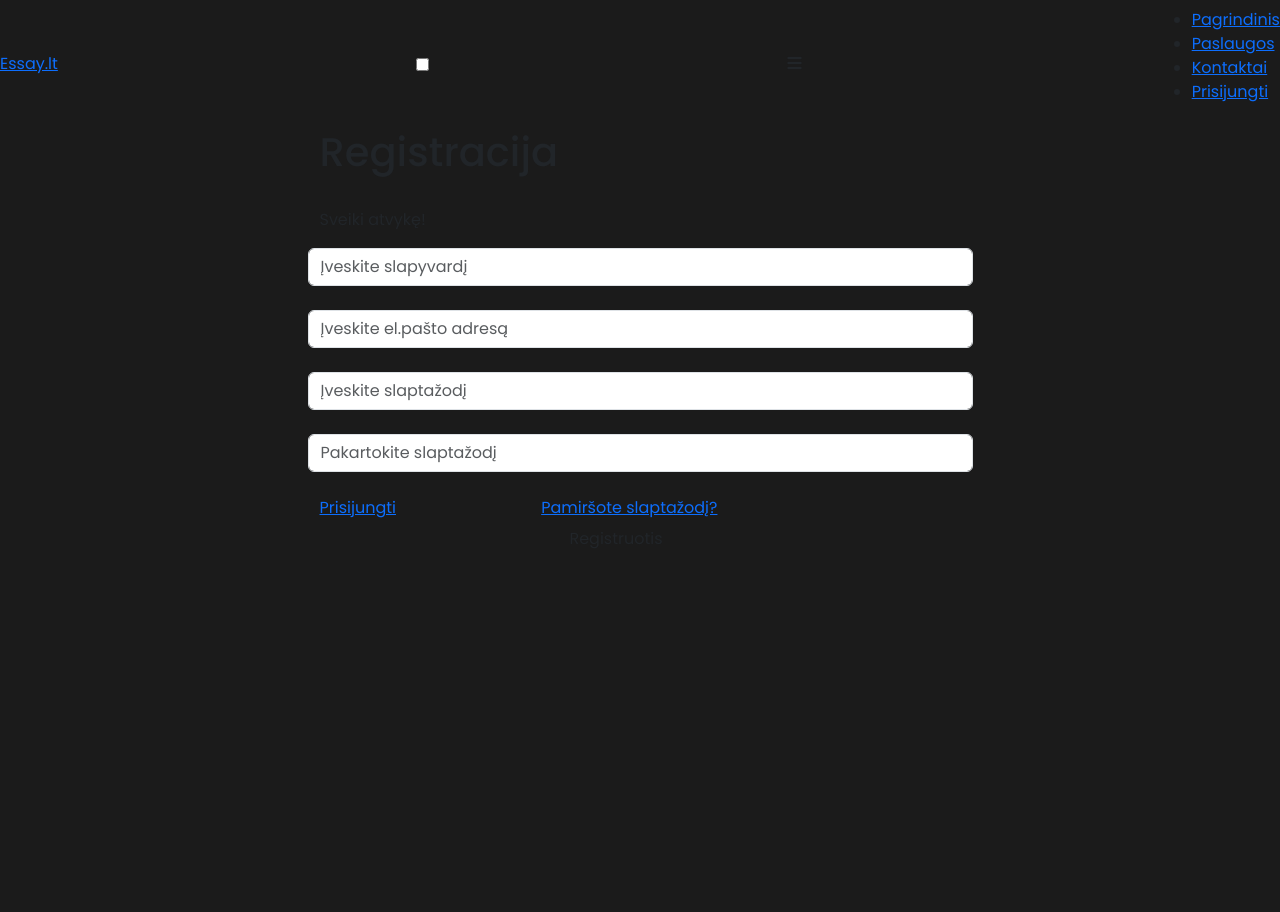
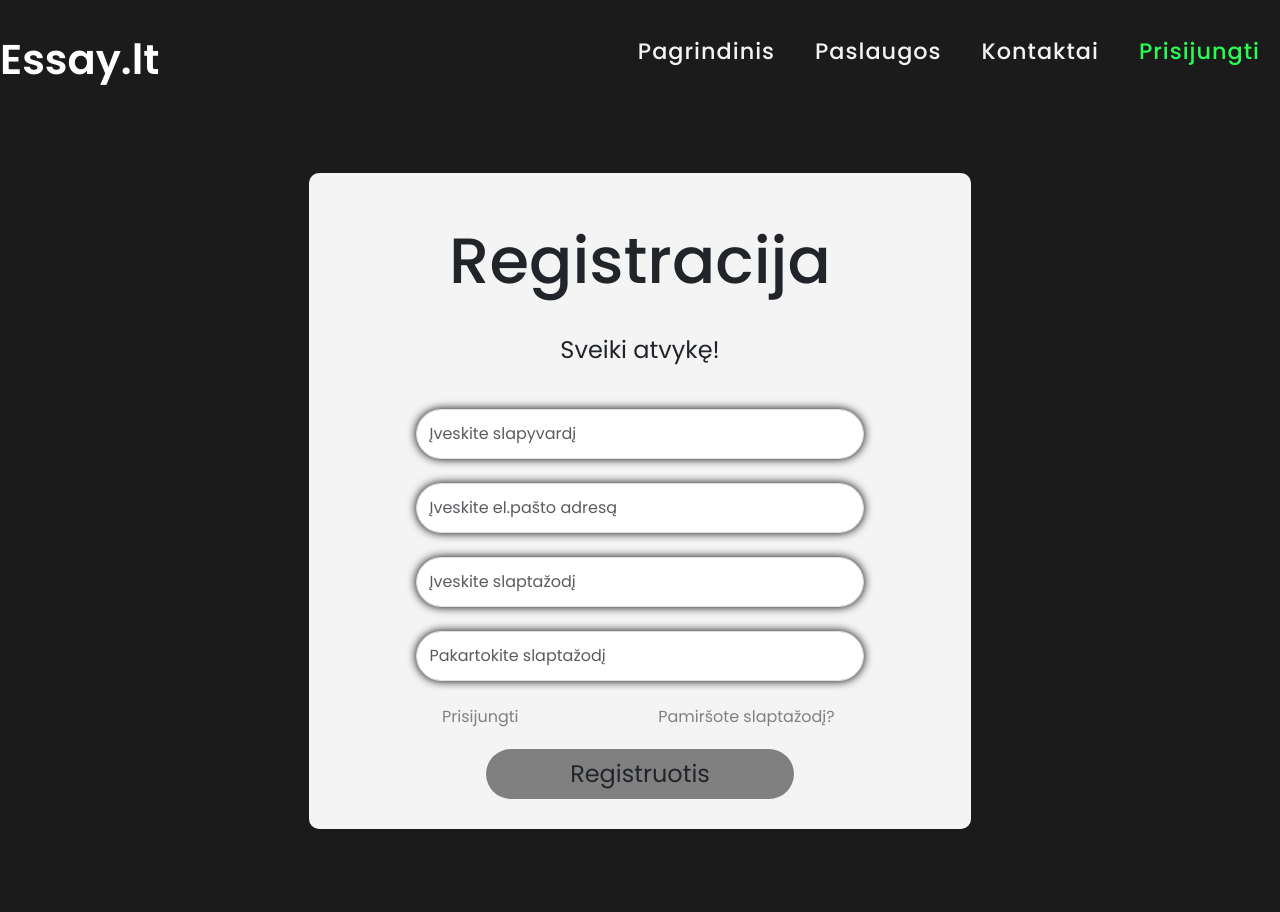
Before and after one commit to Erneeh/Essay-1, a Django app: page /register/ in a window 1280 px wide. Before the commit the page ends 548 px from the top, so only its background shows below. Run offline with Django 3.2, Linux system fonts and the light colour scheme; data comes from the database, SQL or seed files in the repository; some libraries are stand-ins or nearby versions.

Commit message:
updeitas jopapa

```diff
--- a/Projektas/staticfiles_build/static/css/forma.css
+++ b/Projektas/staticfiles_build/static/css/forma.css
@@ -0,0 +1,198 @@
+* {
+    box-sizing: border-box;
+
+}
+
+
+.konteineris {
+    padding: calc(100% - 96%);
+    background-color: transparent;
+    font-family: system-ui, -apple-system, BlinkMacSystemFont, 'Segoe UI', Roboto, Oxygen, Ubuntu, Cantarell, 'Open Sans', 'Helvetica Neue', sans-serif;
+}
+.deze-forma {
+}
+
+.deze-text-login {
+    padding: 2px;
+    background-color: transparent;
+}
+
+.login-container {
+    background-color: rgba(255, 255, 255, 0.952);
+    border-radius: 10px;
+    margin-bottom: 30px;
+}
+
+.text-container {
+    background: linear-gradient(rgb(179, 178, 178), #636363);
+    border-radius: 10px;
+    margin-bottom: 30px;
+}
+
+.login-row {
+    margin: 0 auto;
+    display: flex;
+    justify-content: center;
+    align-items: center;
+    background-color: transparent;
+}
+.text-row {
+    margin: 0;
+    display: flex;
+    justify-content: center;
+    align-items: center;
+    background-color: transparent;
+    height: 100%;
+    padding: 60px;
+}
+.text-row h1 {
+    margin: 0;
+    display: flex;
+    justify-content: center;
+    align-items: center;
+    padding: 3px;
+    background-color: transparent;
+    font-size: 2.5rem;
+}
+
+.login-header {
+    padding-top: 30px;
+    background-color: transparent;
+    align-items: center;
+    margin: 0 auto;
+    justify-content: center;
+    padding-top: 50px;
+}
+.login-header h1, .login-header p {
+    align-items: center;
+    text-align: center;
+    background: transparent;
+}
+.login-header h1 {
+    font-size: 4rem;
+}
+.login-header p {
+    font-size: 1.5rem;
+    padding-bottom: 15px;
+}
+.login-header p a {
+    background-color: transparent;
+    color: #636363
+}
+.login-header p a:hover {
+    transition: 0.5s;
+    text-decoration: none;
+    color:#29fd53
+}
+.login-form {
+    padding-top: 10px;
+    background-color: transparent;
+    align-items: center;
+    margin: auto;
+    justify-content: center;
+}
+.login-form .row {
+    align-items: center;
+    margin: auto;
+    justify-content: center;
+    background-color: transparent;
+
+}
+.login-form .row a {
+    width: 50%;
+    text-decoration: none;
+    margin-top: 25px;
+    margin-bottom: 35px;
+    color: grey;
+    background-color: transparent;
+
+}
+.login-form .row a:hover {
+    transition: 0.5s;
+    color:#29fd53
+}
+.login-form input {
+    width: 70%;
+    border-radius: 50px;
+    box-shadow:  0 0 10px 0.01px black;
+    height: 50px;
+    cursor: pointer;
+}
+.login-form textarea, .pamirsau-slaptazodi {
+    width: 70%;
+    border-radius: 30px;
+    box-shadow:  0 0 10px 0.01px black;
+    cursor: pointer;
+    padding-left: 15px;
+    padding-top: 15px;
+    min-height: 100px;
+    max-height: 200px;
+}
+
+
+.login-buttons {
+    padding-top: 10px;
+    background-color: transparent;
+    align-items: center;
+    margin: 0 auto;
+    justify-content: center;
+}
+ .login-buttons-primary, .login-buttons-secondary {
+    align-items: center;
+    justify-content: center;
+    display: flex;
+    margin: 0 auto;
+    padding: 10px;
+    background-color: transparent;
+ }
+
+ .login-buttons-primary {
+    width: 50%;
+ }
+ .login-buttons-primary button {
+    width: 50%;
+    border-radius: 50px;
+    background-color: grey;
+    height: 50px;;
+    margin-bottom: 20px;
+    font-size: 1.5rem;
+    text-align: center;
+ }
+ .login-buttons-primary button:hover {
+    background: white;
+    border-color: black;
+    transition: 0.5s;
+    font-size: 1.5rem;
+    text-align: center;
+ }
+
+ .login-buttons-secondary1 {
+    background-color: transparent;
+    align-items: center;
+    justify-content: center;
+    display: flex;
+    margin: 0 auto;
+ }
+ .login-buttons-secondary1 a {
+    text-decoration: none;
+    margin-top: 25px;
+    margin-bottom: 35px;
+    color: grey;
+    background-color: transparent;
+ }
+ .login-buttons-secondary1 a:hover {
+    transition: 0.5s;
+    color:#29fd53
+ }
+
+ .linkas1 {
+    align-items: center;
+    background-color: transparent;
+    text-align: center;
+ }
+
+ .linkas2 {
+    align-items: center;
+    background-color: transparent;
+    text-align: center;
+ }
--- a/Projektas/staticfiles_build/static/css/header.css
+++ b/Projektas/staticfiles_build/static/css/header.css
@@ -6,3 +6,117 @@
   font-family: 'Poppins', sans-serif;
   background: #1b1b1b;
 }
+
+
+nav{
+  display: flex;
+  height: 120px;
+  width: 100%;
+  background: #1b1b1b;
+  align-items: center;
+  justify-content: space-between;
+  padding: 0 50px 0 100px;
+  flex-wrap: wrap;
+
+}
+
+nav .logo a, nav .logo a:visited {
+  text-decoration: none;
+  color: #ffffff;
+  font-size: 2.6rem;
+  font-weight: 600;
+}
+nav ul{
+  display: flex;
+  flex-wrap: wrap;
+  list-style: none;
+}
+nav ul li{
+  margin: 0 5px;
+}
+nav ul li a{
+  color: #f2f2f2;
+  text-decoration: none;
+  font-size: 1.4rem;
+  font-weight: 500;
+  padding: 8px 15px;
+  border-radius: 5px;
+  letter-spacing: 1px;
+  transition: all 0.3s ease;
+}
+nav ul li a.active,
+nav ul li a:hover{
+  color: #29fd53;
+  background: #1b1b1b;
+}
+nav .menu-btn i{
+  color: #fff;
+  font-size: 22px;
+  cursor: pointer;
+  display: none;
+}
+input[type="checkbox"]{
+  display: none;
+}
+@media (max-width: 1000px){
+  nav{
+    padding: 0 40px 0 50px;
+  }
+}
+@media (max-width: 920px) {
+  nav .menu-btn i{
+    display: block;
+  }
+  #click:checked ~ .menu-btn i:before{
+    content: "\f00d";
+  }
+  nav ul{
+    position: fixed;
+    top: 80px;
+    left: -100%;
+    background: #1b1b1b;
+    height: 100vh;
+    width: 100%;
+    text-align: center;
+    display: block;
+    transition: all 0.3s ease;
+    z-index: 999;
+  }
+  #click:checked ~ ul {
+    left: 0;
+  }
+  nav ul li{
+    width: 100%;
+    margin: 40px 0;
+  }
+  nav ul li a{
+    width: 100%;
+    margin-left: -100%;
+    display: block;
+    font-size: 20px;
+    transition: 0.6s cubic-bezier(0.68, -0.55, 0.265, 1.55);
+  }
+  #click:checked ~ ul li a{
+    margin-left: 0px;
+  }
+  nav ul li a.active,
+  nav ul li a:hover{
+    background: none;
+    color: #29fd53;
+  }
+}
+.content{
+  position: absolute;
+  top: 20%;
+  left: 50%;
+  transform: translate(-50%, -50%);
+  text-align: center;
+  z-index: -1;
+  width: 100%;
+  padding: 0 30px;
+  color: white;
+}
+.content div{
+  font-size: 40px;
+  font-weight: 700;
+}
```
